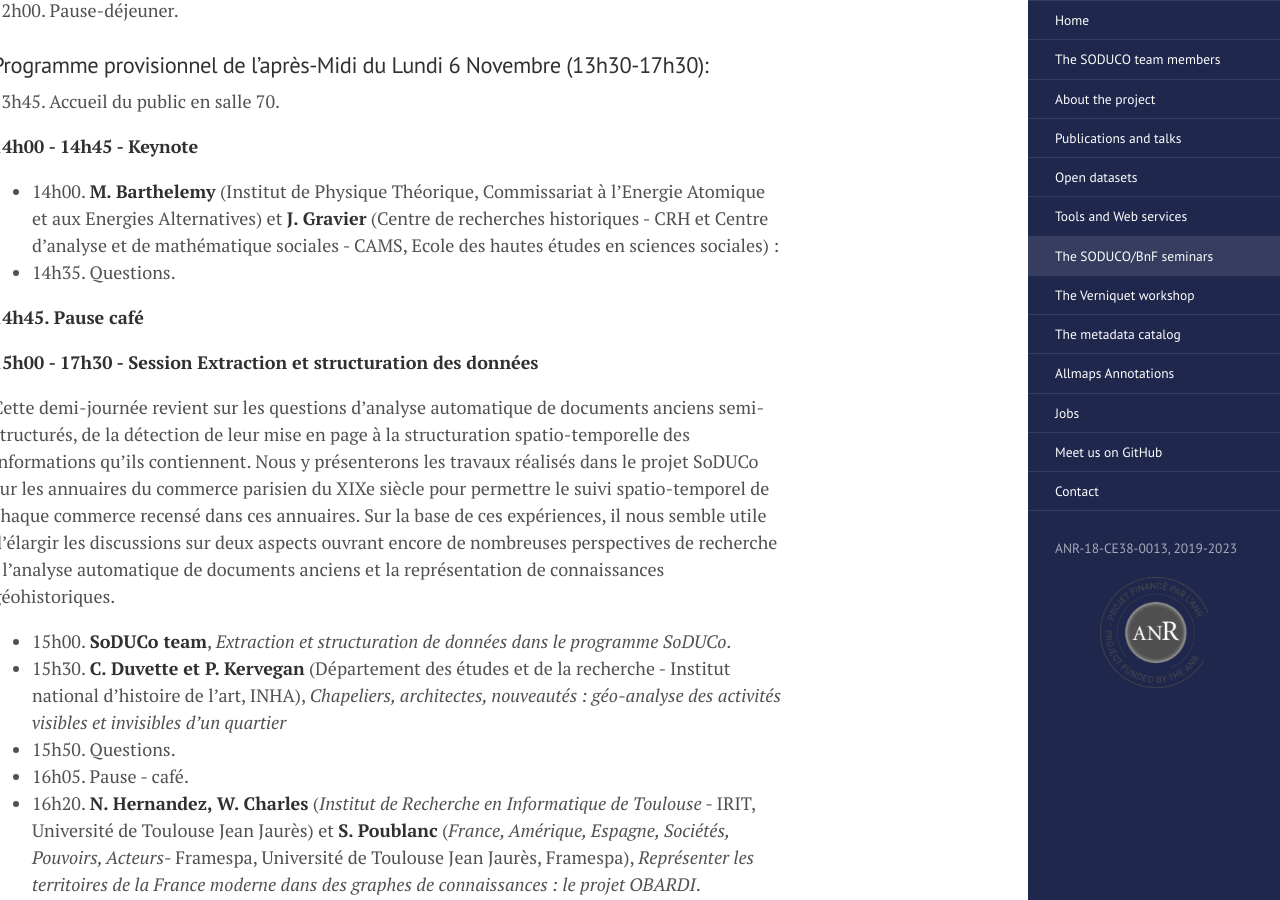
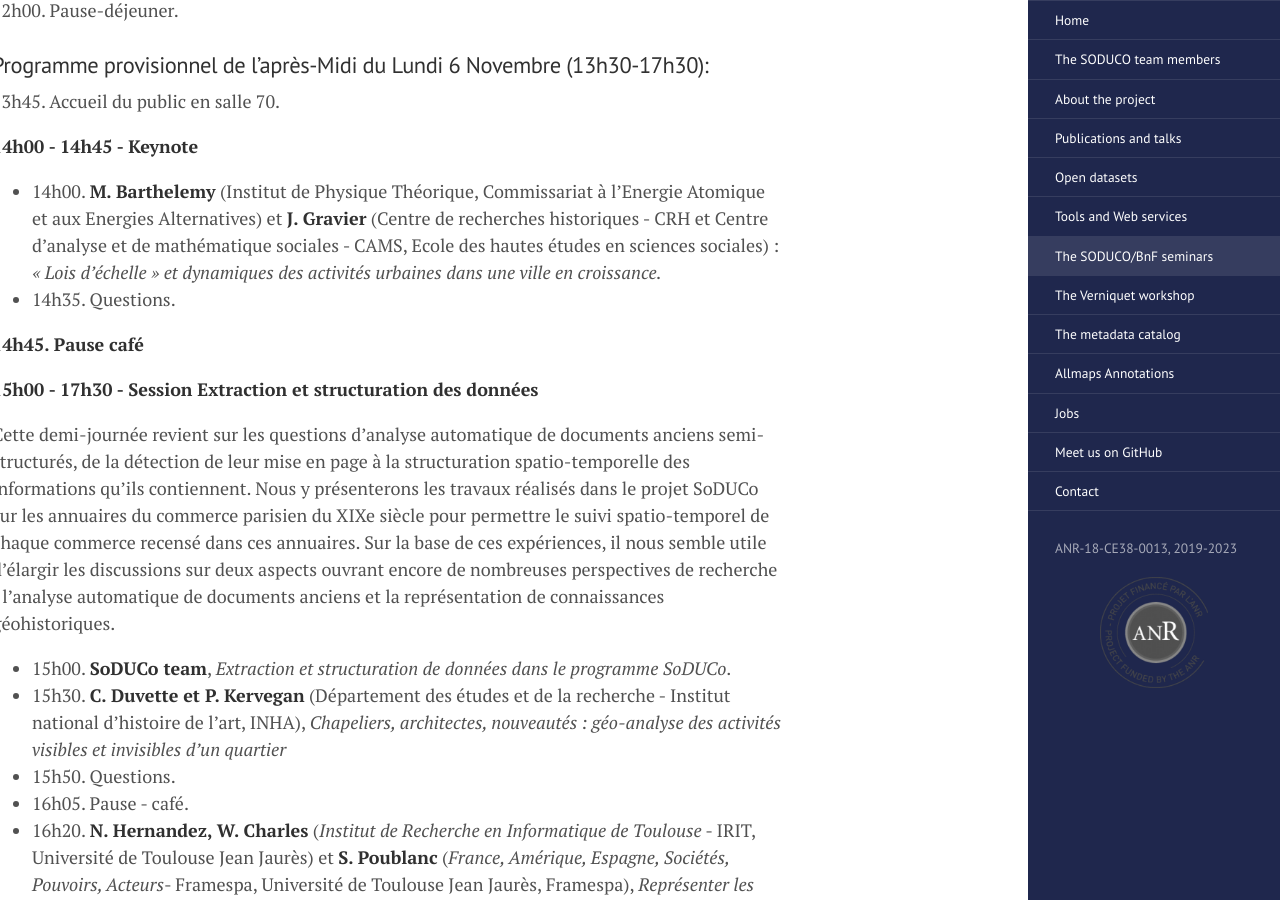
Before and after one commit to soduco/soduco.github.io, a Jekyll site: the page built from soduco_bnf_seminars.md, in a window 1280 px wide and 900 px high, scrolled down 4557 px. Built offline with Jekyll 4.4.1, drawn with Linux system fonts in a browser that asks for light colours.

Commit message:
Update soduco_bnf_seminars.md

```diff
--- a/soduco_bnf_seminars.md
+++ b/soduco_bnf_seminars.md
@@ -96,7 +96,7 @@ Cette demi-journée revient sur les questions du catalogage, de la diffusion des
 
 **14h00 - 14h45 - Keynote**
 
-- 14h00. **M. Barthelemy** (Institut de Physique Théorique, Commissariat à l'Energie Atomique et aux Energies Alternatives) et **J. Gravier** (Centre de recherches historiques - CRH et Centre d'analyse et de mathématique sociales - CAMS, Ecole des hautes études en sciences sociales) :
+- 14h00. **M. Barthelemy** (Institut de Physique Théorique, Commissariat à l'Energie Atomique et aux Energies Alternatives) et **J. Gravier** (Centre de recherches historiques - CRH et Centre d'analyse et de mathématique sociales - CAMS, Ecole des hautes études en sciences sociales) : _« Lois d'échelle » et dynamiques des activités urbaines dans une ville en croissance._
 - 14h35. Questions.
 
 **14h45. Pause café**
```
